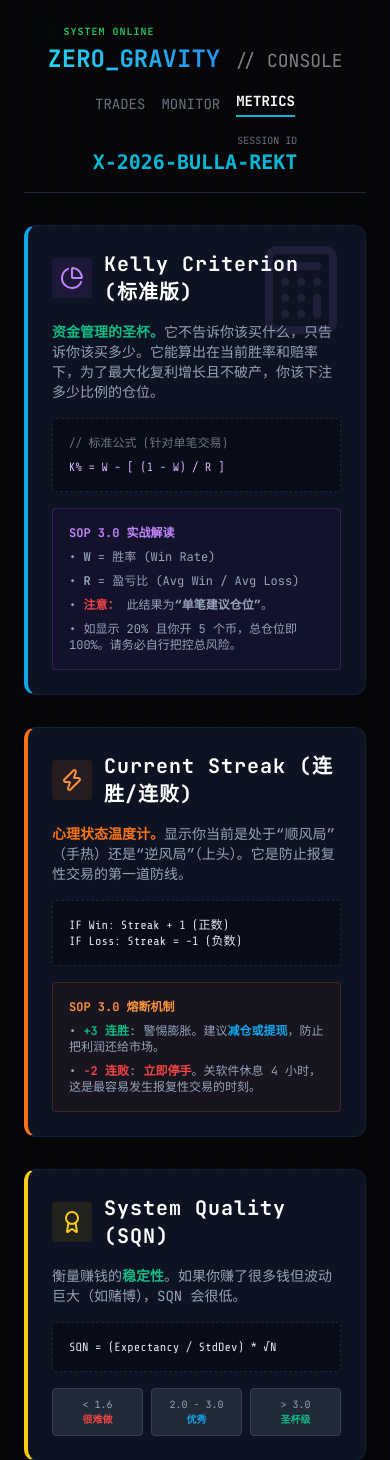
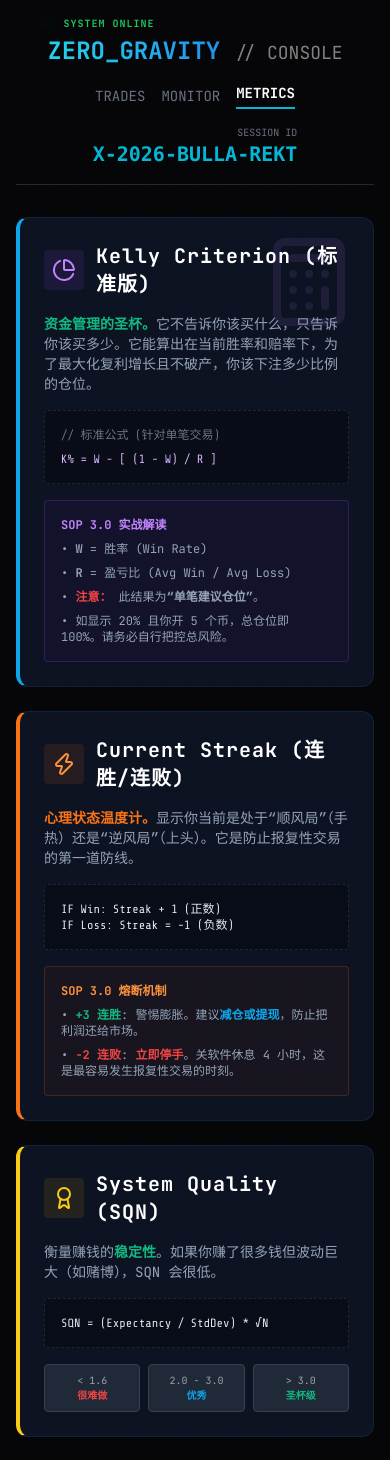
Before and after one commit to miracle-zs/crypto_dashboard, a FastAPI app: page /metrics in a window 390 px wide. Shown: the top 1460 px of the page. Run offline with FastAPI, Linux system fonts and the light colour scheme; some libraries are stand-ins or nearby versions.

Commit message:
style: unify header layout and finalize mobile responsiveness across all pages

```diff
--- a/templates/metrics.html
+++ b/templates/metrics.html
@@ -57,7 +57,7 @@
         h2 { color: white; letter-spacing: 0.05em; }
     </style>
 </head>
-<body class="min-h-screen p-6 md:p-12">
+<body class="min-h-screen p-4 md:p-8">
 
     <header class="flex flex-col md:flex-row justify-between items-center md:items-end mb-8 border-b border-gray-800 pb-4 gap-4 md:gap-0">
         <div>
@@ -80,7 +80,7 @@
         </div>
     </header>
 
-    <div class="grid grid-cols-1 md:grid-cols-2 gap-8">
+    <div class="grid grid-cols-1 gap-6 md:grid-cols-2 lg:gap-8">
 
         <div class="doc-card rounded-xl p-6 relative overflow-hidden group">
             <div class="absolute top-0 right-0 p-4 opacity-10">
```
